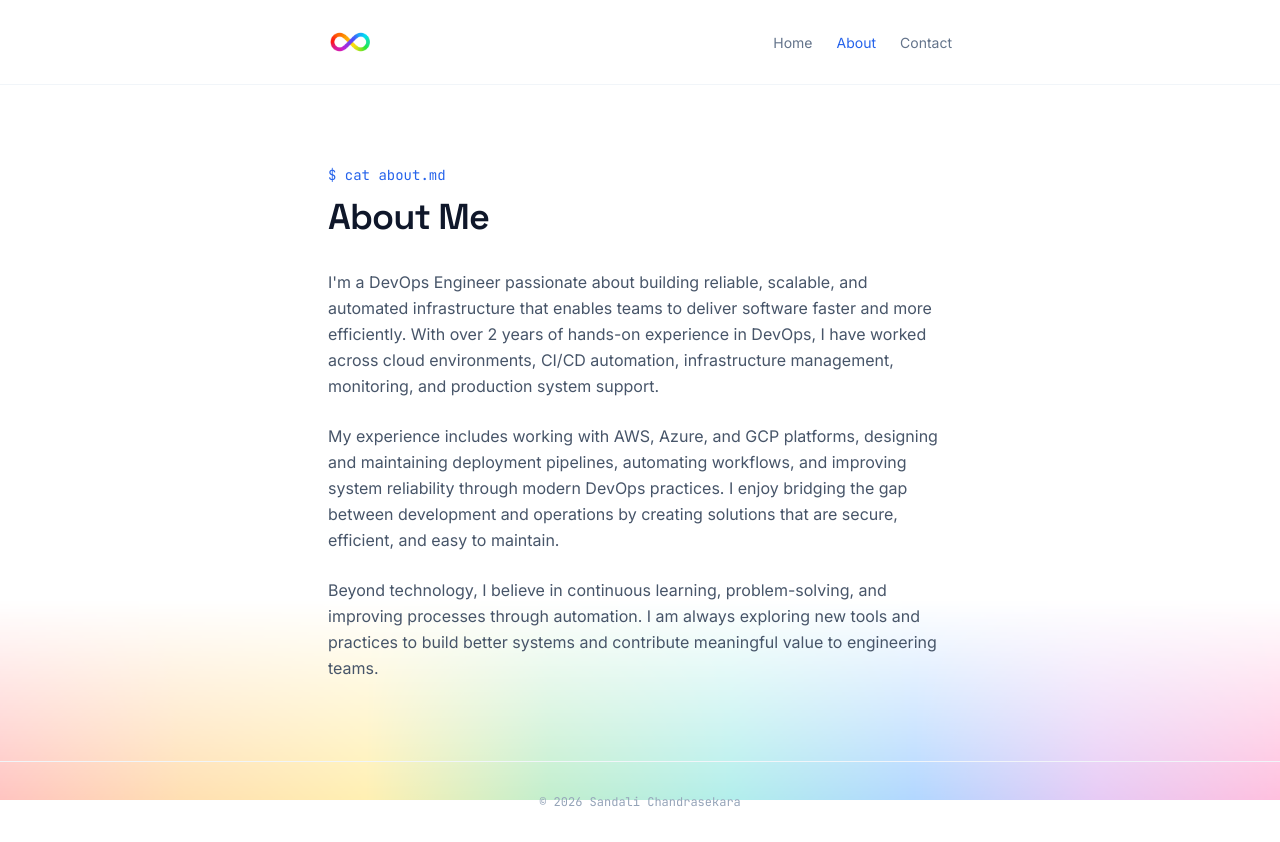
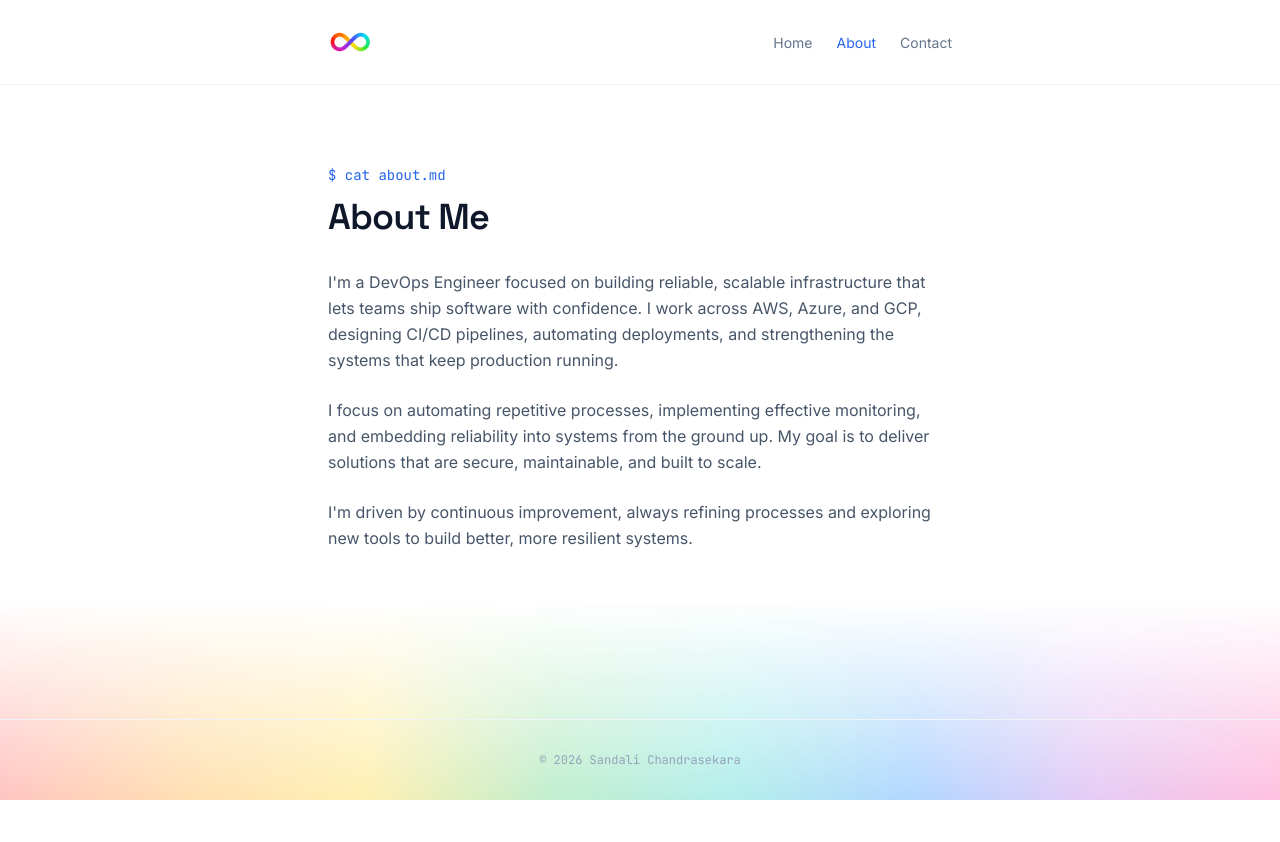
Before and after one commit to sandalichandrasekara/sandalichandrasekara.xyz, a Next.js app: page /about in a window 1280 px wide. After the commit the page ends 800 px from the top, so only its background shows below. Built offline with nearby package versions, Linux system fonts and the light colour scheme; no server answers.

Commit message:
Refine About page content

```diff
--- a/app/about/page.tsx
+++ b/app/about/page.tsx
@@ -18,23 +18,23 @@ export default function AboutPage() {
 
       <div className="mt-8 space-y-6 text-base leading-relaxed text-slate-600">
         <p>
-          I&apos;m a DevOps Engineer passionate about building reliable, scalable, and automated
-          infrastructure that enables teams to deliver software faster and more efficiently.
-          With over 2 years of hands-on experience in DevOps, I have worked across cloud environments,
-          CI/CD automation, infrastructure management, monitoring, and production system support.
+          I&apos;m a DevOps Engineer focused on building reliable, scalable
+          infrastructure that lets teams ship software with confidence. I work
+          across AWS, Azure, and GCP, designing CI/CD pipelines, automating
+          deployments, and strengthening the systems that keep production
+          running.
         </p>
 
         <p>
-          My experience includes working with AWS, Azure, and GCP platforms, designing and
-          maintaining deployment pipelines, automating workflows, and improving system
-          reliability through modern DevOps practices. I enjoy bridging the gap between
-          development and operations by creating solutions that are secure, efficient, and easy to maintain.
+          I focus on automating repetitive processes, implementing effective
+          monitoring, and embedding reliability into systems from the ground up.
+          My goal is to deliver solutions that are secure, maintainable, and
+          built to scale.
         </p>
 
         <p>
-          Beyond technology, I believe in continuous learning, problem-solving, and improving
-          processes through automation. I am always exploring new tools and practices to build
-          better systems and contribute meaningful value to engineering teams.
+          I&apos;m driven by continuous improvement, always refining processes
+          and exploring new tools to build better, more resilient systems.
         </p>
       </div>
     </section>
```
